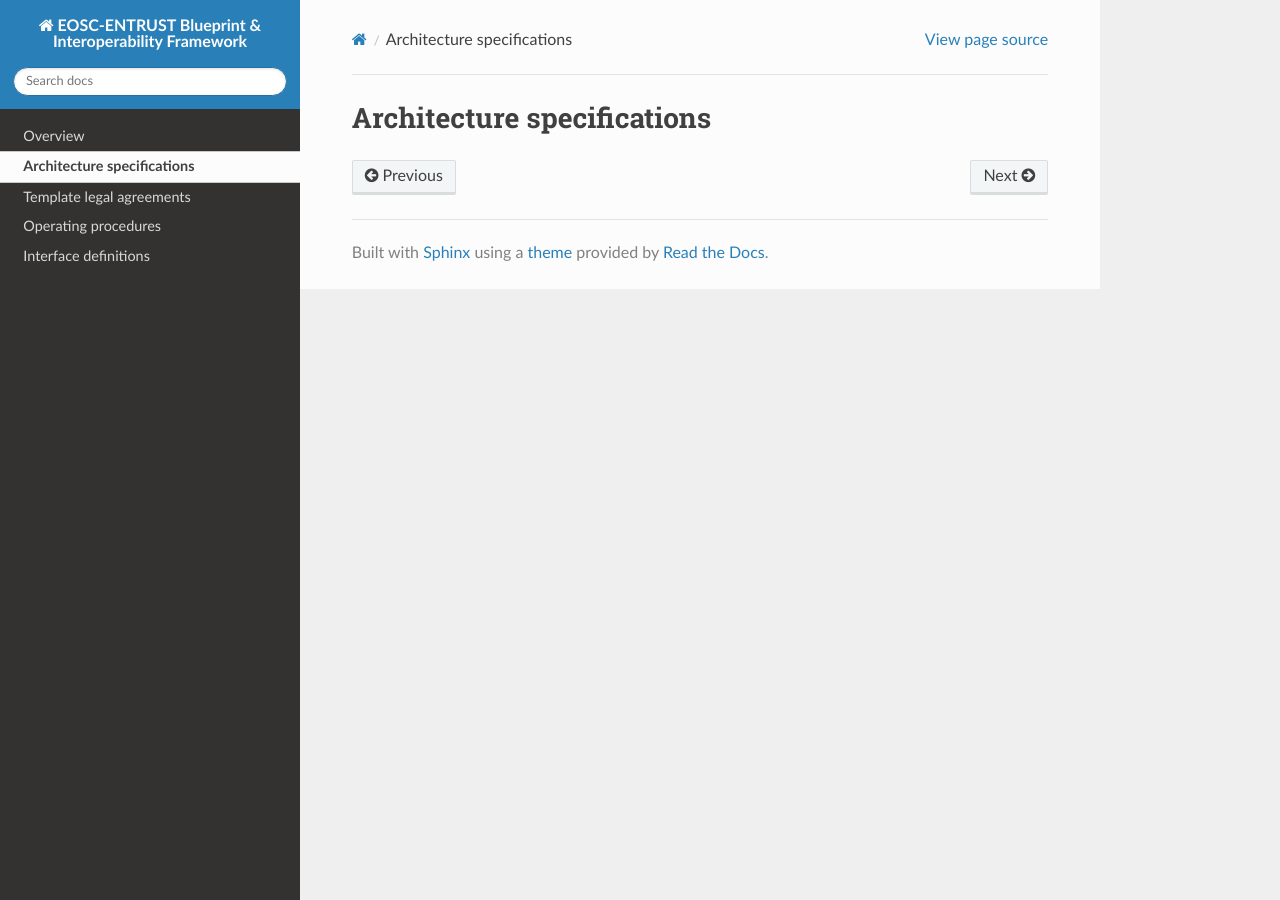
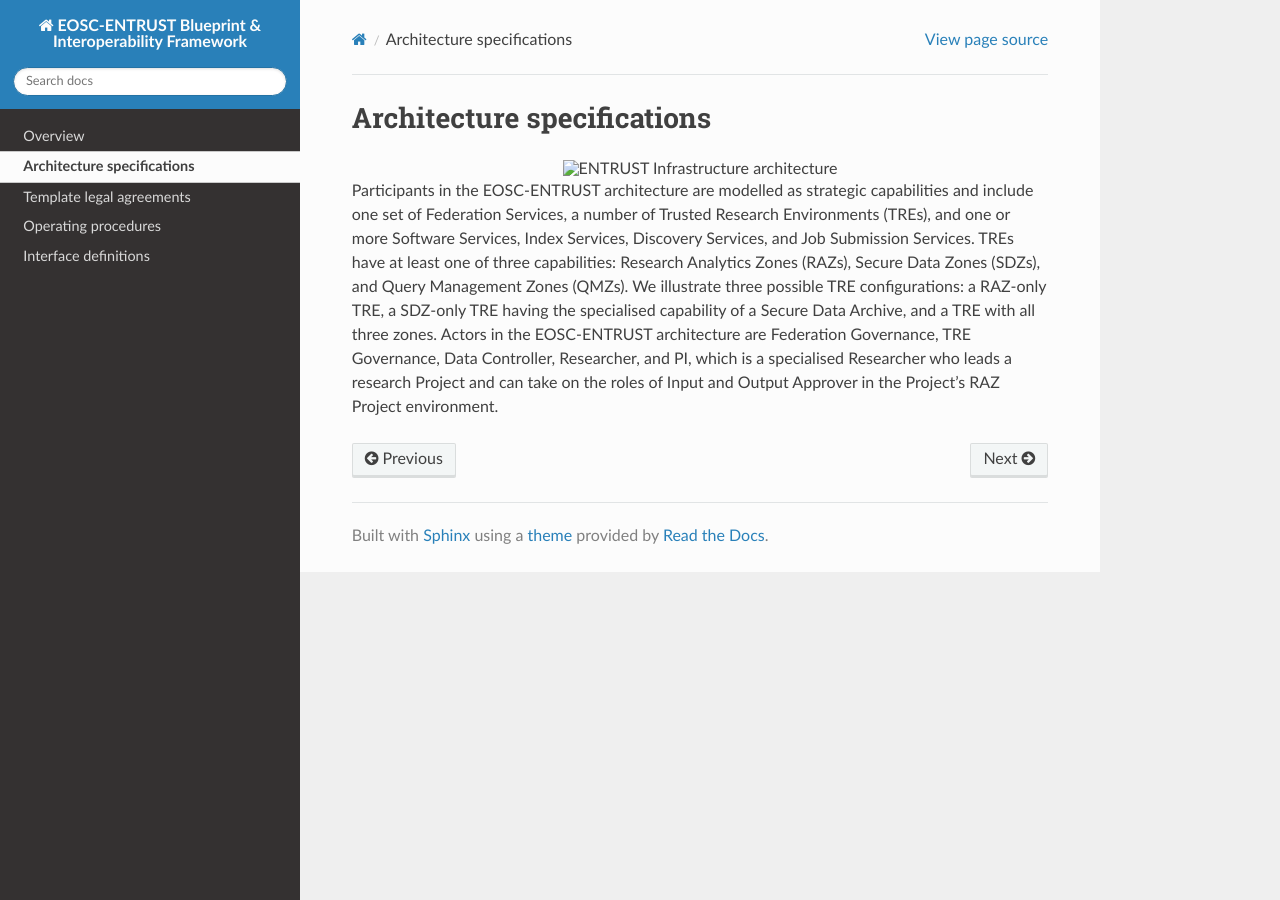
Before and after one commit to paalsat/entrust-blueprint, a Sphinx documentation site: the page built from docs/source/architecture.rst, in a window 1280 px wide. Built offline with Sphinx 7.4.7 and the Read the Docs theme 3.1.0, drawn with Linux system fonts in a browser that asks for light colours; pages that are not in the unit, such as notebooks, are missing from menus.

Commit message:
Update architecture.rst

```diff
--- a/docs/source/architecture.rst
+++ b/docs/source/architecture.rst
@@ -1,2 +1,8 @@
 Architecture specifications
 ===========================
+
+.. figure:: images/High_level_capabilities.png
+  :alt: ENTRUST Infrastructure architecture
+  :align: center
+
+Participants in the EOSC-ENTRUST architecture are modelled as strategic capabilities and include one set of Federation Services, a number of Trusted Research Environments (TREs), and one or more Software Services, Index Services, Discovery Services, and Job Submission Services. TREs have at least one of three capabilities: Research Analytics Zones (RAZs), Secure Data Zones (SDZs), and Query Management Zones (QMZs). We illustrate three possible TRE configurations: a RAZ-only TRE, a SDZ-only TRE having the specialised capability of a Secure Data Archive, and a TRE with all three zones. Actors in the EOSC-ENTRUST architecture are Federation Governance, TRE Governance, Data Controller, Researcher, and PI, which is a specialised Researcher who leads a research Project and can take on the roles of Input and Output Approver in the Project’s RAZ Project environment.
```
